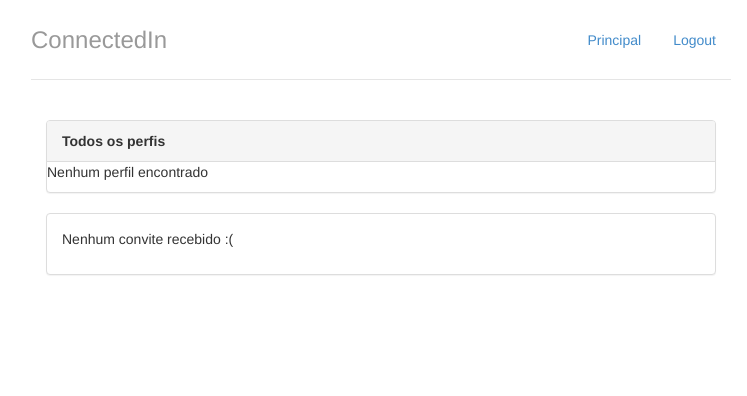
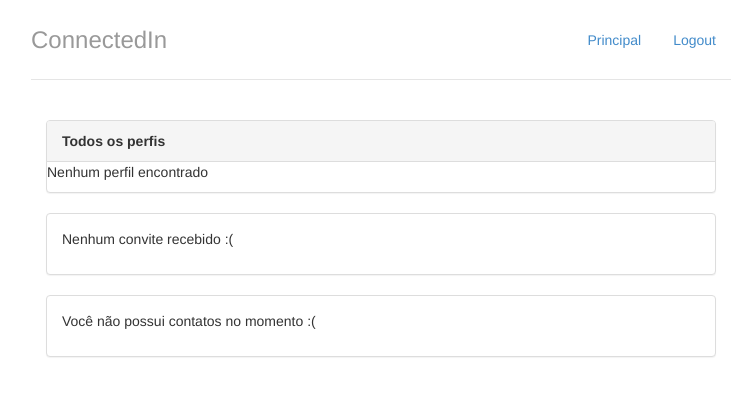
Before and after one commit to alvarocamillont/alura_django, a Django app: template perfis/templates/perfis/index.html in a window 1280 px wide. Shown: the top 396 px of the page, without its empty margins (259-1006 px from the left). Run offline with Django 3.2, Linux system fonts and the light colour scheme; the template is opened without the code that fills it, so the values that code supplies are empty.

Commit message:
implementado aceite de contatos

```diff
--- a/perfis/models.py
+++ b/perfis/models.py
@@ -8,6 +8,7 @@ class Perfil (models.Model):
     email = models.CharField(max_length=255, null=False)
     telefone = models.CharField(max_length=15, null=False)
     nome_empresa = models.CharField(max_length=255, null=False)
+    contatos = models.ManyToManyField('self')
 
     def convidar(self, perfil_convidado):
         Convite(solicitante=self, convidado=perfil_convidado).save()
@@ -16,3 +17,8 @@ class Perfil (models.Model):
 class Convite(models.Model):
     solicitante = models.ForeignKey(Perfil, related_name='convites_feitos')
     convidado = models.ForeignKey(Perfil, related_name='convites_recebidos')
+
+    def aceitar(self):
+        self.convidado.contatos.add(self.solicitante)
+        self.solicitante.contatos.add(self.convidado)
+        self.delete()
--- a/perfis/templates/perfis/index.html
+++ b/perfis/templates/perfis/index.html
@@ -30,7 +30,7 @@
                 {% for convite in perfil_logado.convites_recebidos.all %}
                     <li class="list-group-item">
                         {{ convite.solicitante.nome}}
-                        <a href="#" class="pull-right">Aceitar</a>
+                        <a href="{% url 'aceitar' convite.id %}" class="pull-right">Aceitar</a>
                     </li>
                 {% endfor %}
             </ul>
@@ -42,5 +42,28 @@
         {% endwith %}
     </div>
 
+    <div class="panel panel-default">
+        {% with total_de_contatos=perfil_logado.contatos.count %}
+            {% if total_de_contatos %}
+            <div class="panel-heading">
+                <strong>Você tem {{total_de_contatos}}
+                    contato{{total_de_contatos | pluralize }} </strong>
+            </div>
+            <ul class="list-group">
+                {% for contato in perfil_logado.contatos.all %}
+                    <li class="list-group-item">
+                        <a href="{% url 'exibir' contato.id %}">{{contato.nome}}</a>
+                    </li>
+                {% endfor %}
+            </ul>
+            {% else %}
+            <div class="panel-body">
+                <p>Você não possui contatos no momento :( </p>
+            </div>
+            {% endif %}
+        {% endwith %}
+    </div>
+
+
 </div>
 {% endblock body %}
--- a/perfis/urls.py
+++ b/perfis/urls.py
@@ -14,10 +14,11 @@ Including another URLconf
     2. Add a URL to urlpatterns:  url(r'^blog/', include('blog.urls'))
 """
 from django.conf.urls import url
-from perfis.views import index, exibir, convidar
+from perfis.views import index, exibir, convidar, aceitar
 
 urlpatterns = [
     url(r'^$', index, name='index'),
     url(r'^perfis/(?P<perfil_id>\d+)/$', exibir, name='exibir'),
     url(r'^perfis/(?P<perfil_id>\d+)/convidar$', convidar, name='convidar'),
+    url(r'^convite/(?P<convite_id>\d+)/aceitar$', aceitar, name='aceitar'),
 ]
```
Also changed, not shown: perfis/views.py (+8 -1 lines), perfis/migrations/0003_perfil_contatos.py (added).
